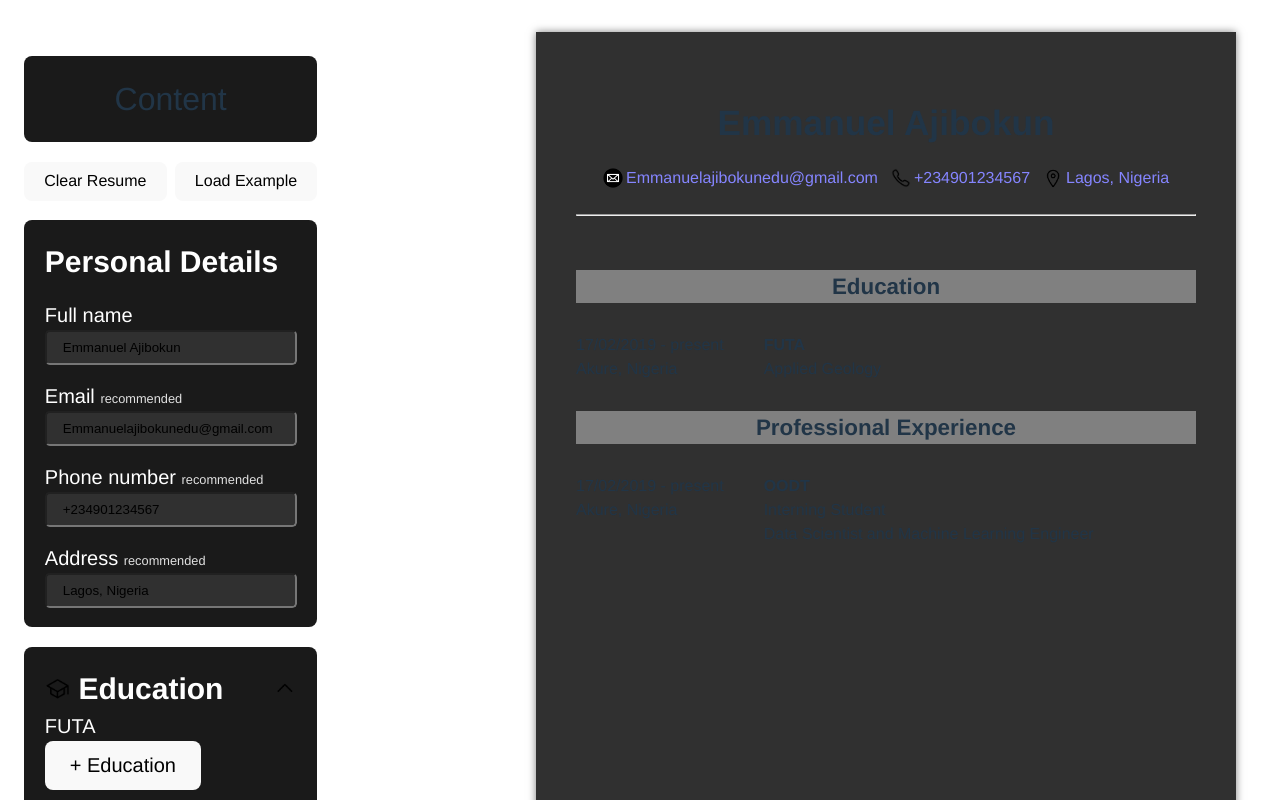
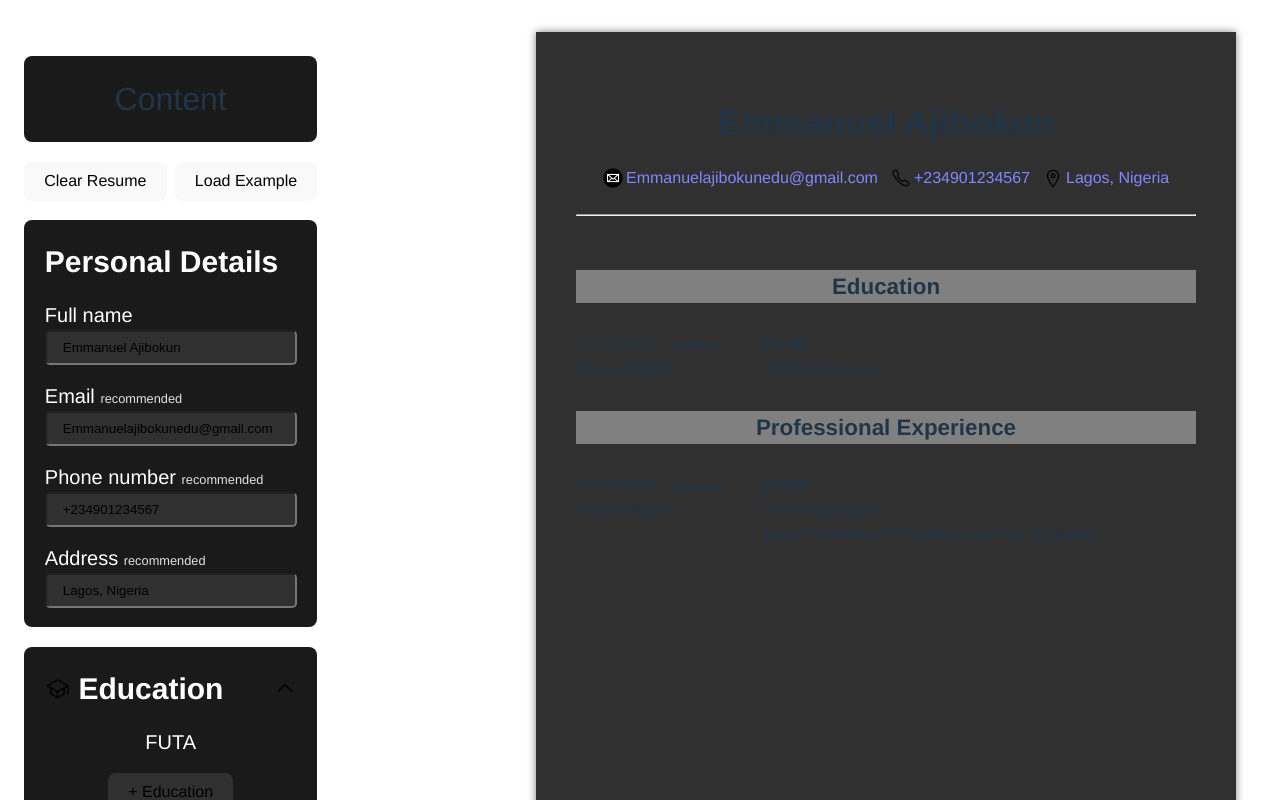
Before and after one commit to EmmanuelAjibokun/cv-application, a React (Vite) app: page / in a window 1280 px wide. Shown: the top 800 px of the page. Built offline with nearby package versions, Linux system fonts and the light colour scheme.

Commit message:
styled capsule field

```diff
--- a/src/components/Cancel.jsx
+++ b/src/components/Cancel.jsx
@@ -1,3 +1,3 @@
-export default function Cancel ({display}) {
-  return <button onClick={() => display.setDisplay(false)}>Cancel</button>
+export default function Cancel ({setDisplay}) {
+  return <button onClick={() => setDisplay(false)}>Cancel</button>
 }
--- a/src/components/education/Capsule.jsx
+++ b/src/components/education/Capsule.jsx
@@ -5,9 +5,9 @@ export default function Capsule({val, setVal}) {
   const [display, setDisplay] = useState(false)
 
   return (
-    <div>
-      <span className="school-name" onClick={() => setDisplay(true)}>FUTA</span>
-      {display && <NewEducation val={val} setVal={setVal} display={{display, setDisplay}} />}
+    <div className="capsule">
+      <p className="capsule-name" onClick={() => setDisplay(true)}>{val.school}</p>
+      {display && <NewEducation val={val} setVal={setVal} setDisplay={setDisplay} />}
     </div>
   )
 }
--- a/src/components/education/EducationList.jsx
+++ b/src/components/education/EducationList.jsx
@@ -2,7 +2,7 @@ import Capsule from "./capsule"
 
 export default function EducationList({val, setVal}) {
   return (
-    <div>
+    <div className="education-list">
       <Capsule val={val} setVal={setVal} />
       <button className="add-btn">+ Education</button>
     </div>
--- a/src/components/education/NewEducation.jsx
+++ b/src/components/education/NewEducation.jsx
@@ -4,7 +4,7 @@ import Save from "../Save"
 import Delete from "../Delete"
 import Cancel from "../Cancel"
 
-export default function NewEducation({ val, setVal, display}) {
+export default function NewEducation({ val, setVal, setDisplay}) {
   return (
     <form action="#">
       <div className="user-details">
@@ -52,7 +52,7 @@ export default function NewEducation({ val, setVal, display}) {
 
         <div className="buttons">
           <Delete />
-          <Cancel display={display} />
+          <Cancel setDisplay={setDisplay} />
           <Save />
         </div>
       </div>
--- a/src/components/education/education.css
+++ b/src/components/education/education.css
@@ -13,3 +13,17 @@
   margin-right: auto;
   margin-left: .6rem;
 }
+
+.education-list {
+  text-align: center;
+}
+
+.capsule-name:first-child {
+  padding-top: 1rem;
+}
+
+.add-btn {
+  background-color: #303030;
+  font-size: 1rem;
+  margin-top: 1rem;
+}
--- a/src/components/personal/personal.css
+++ b/src/components/personal/personal.css
@@ -21,6 +21,7 @@ p {
 .user-details {
   display: flex;
   flex-direction: column;
+  text-align: start;
 }
 
 .user-details div {
```
